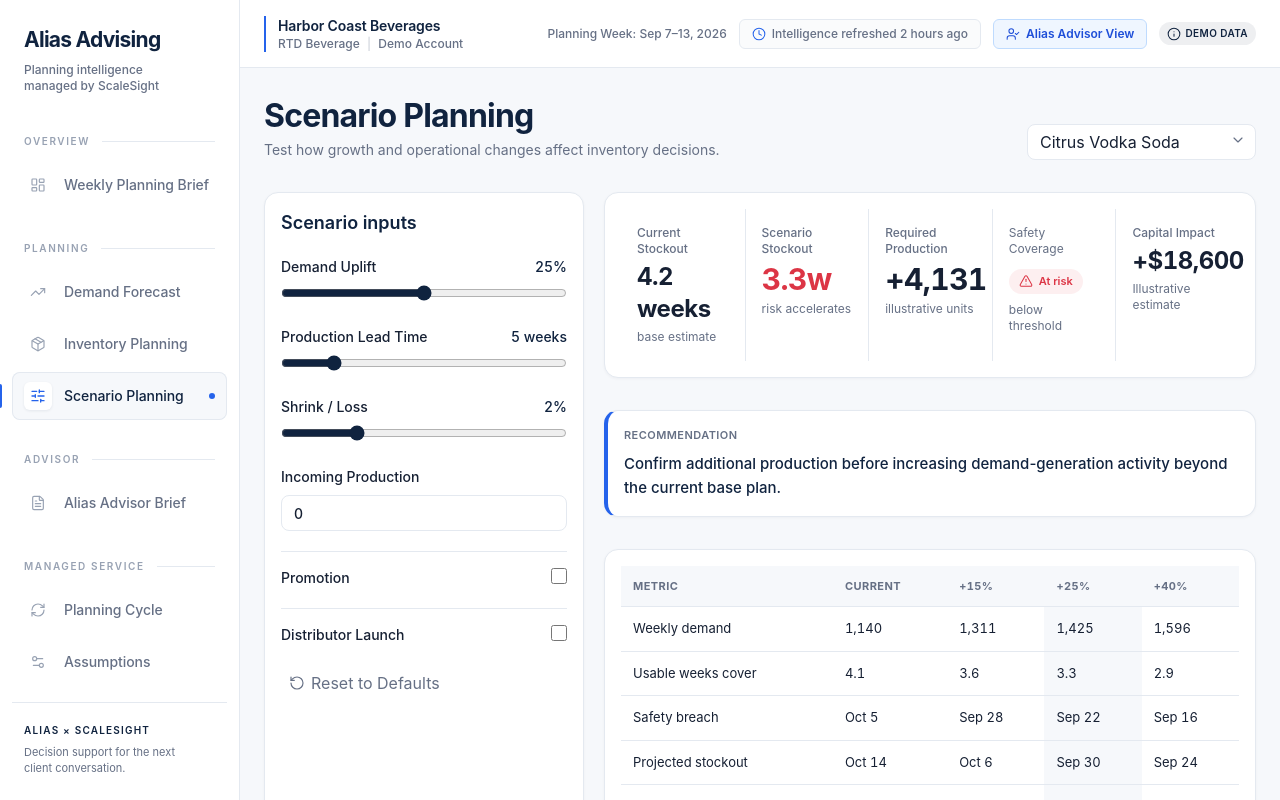
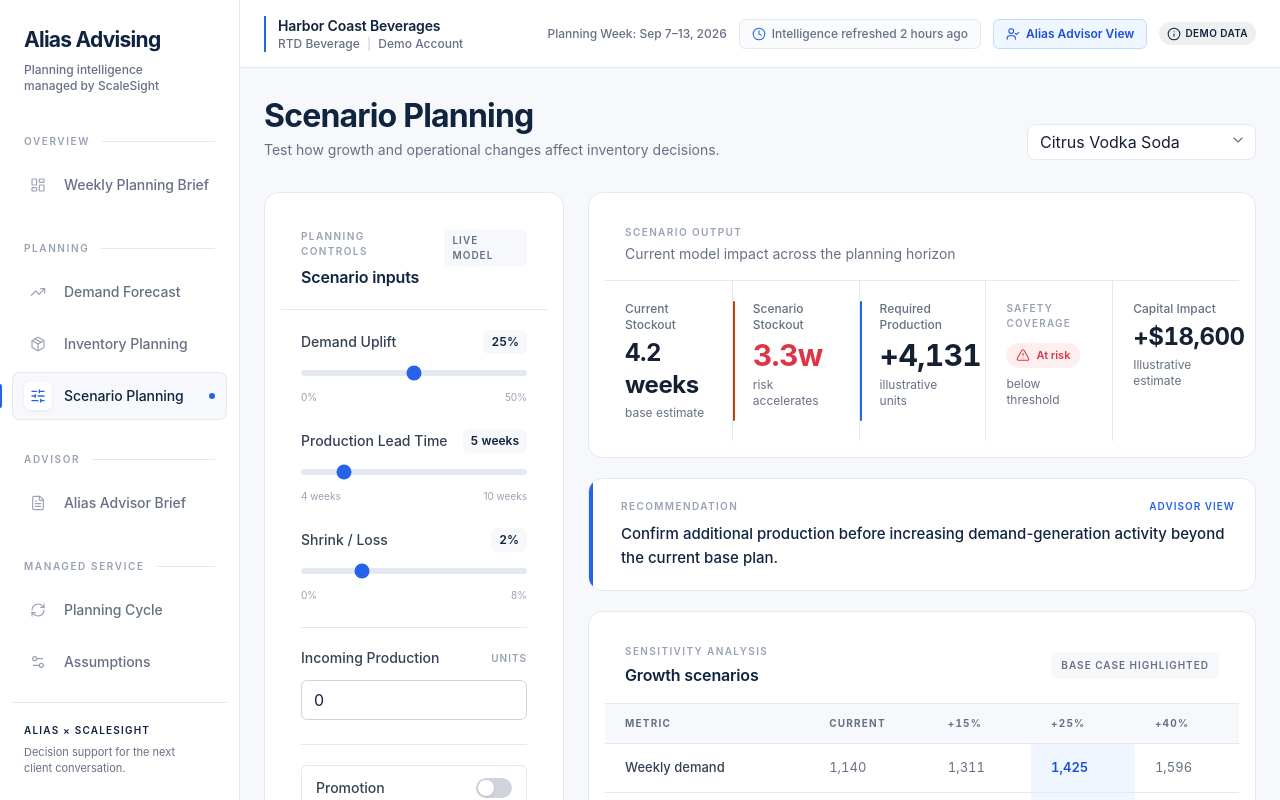
Before and after one commit to Mwahib001/Scalesight-Demo-Planning-Workspace, a Next.js app: page /scenario in a window 1280 px wide. Shown: the top 800 px of the page. Built offline with nearby package versions, Linux system fonts and the light colour scheme.

Commit message:
page scenario planning done

```diff
--- a/app/forecast/page.tsx
+++ b/app/forecast/page.tsx
@@ -1,2 +1,4 @@
 import { WorkspacePage } from "@/components/workspace-page";
-export default function ForecastPage() { return <WorkspacePage view="forecast" />; }
+export default function ForecastPage() {
+  return <WorkspacePage view="forecast" />;
+}
--- a/app/scenario/page.tsx
+++ b/app/scenario/page.tsx
@@ -1,2 +1,4 @@
 import { WorkspacePage } from "@/components/workspace-page";
-export default function ScenarioPage() { return <WorkspacePage view="scenario" />; }
+export default function ScenarioPage() {
+  return <WorkspacePage view="scenario" />;
+}
--- a/components/workspace-page.tsx
+++ b/components/workspace-page.tsx
@@ -613,38 +613,94 @@ function Forecast() {
         : "+12.4%";
   return (
     <>
+      <div className="space-y-6">
         <PageTitle
           title="Demand Forecast"
           subtitle="Forward demand by SKU with scenario-based planning."
           action={<SkuSelect />}
         />
-      <Card className="grid gap-4 sm:grid-cols-2 xl:grid-cols-5">
+
+        <Card className="overflow-hidden border-[#E4E9F0] bg-white p-0 shadow-none">
+          <div className="grid gap-0 sm:grid-cols-2 xl:grid-cols-5">
             {[
-          ["Next 4 Weeks", `${formatUnits(nextFour)} units`, ""],
-          ["Next 8 Weeks", `${formatUnits(nextEight)} units`, ""],
+              [
+                "Next 4 Weeks",
+                `${formatUnits(nextFour)} units`,
+                "near-term demand",
+              ],
+              [
+                "Next 8 Weeks",
+                `${formatUnits(nextEight)} units`,
+                "planning horizon",
+              ],
               ["Base Growth", growth, "planning assumption"],
               ["Upside Scenario", "+27.5%", "not a promise"],
               ["Confidence", "Moderate", "analyst-reviewed"],
             ].map(([label, value, detail], i) => (
               <div
-            className={`${i > 0 ? "border-t border-[#E4E9F0] pt-4 sm:border-t-0 sm:border-l sm:pl-4 xl:border-l xl:pl-4" : ""}`}
                 key={label}
-          >
-            <Metric label={label} value={value} detail={detail} primary />
-          </div>
-        ))}
+                className={`relative px-5 py-5 ${
+                  i > 0
+                    ? "border-t border-[#E4E9F0] sm:border-t-0 sm:border-l"
+                    : ""
+                }`}
+              >
+                {i === 2 && (
+                  <span
+                    aria-hidden
+                    className="absolute inset-y-5 left-0 hidden w-0.5 rounded-full bg-[#2563EB] sm:block"
+                  />
+                )}
+
+                <p className="text-[10px] font-semibold uppercase tracking-[0.14em] text-[#98A2B3]">
+                  {label}
+                </p>
+                <p className="mt-3 text-xl font-semibold tracking-[-0.025em] text-[#10233F]">
+                  {value}
+                </p>
+                <p className="mt-1 text-xs text-[#667085]">{detail}</p>
+              </div>
+            ))}
+          </div>
         </Card>
-      <Card className="space-section">
+
+        <Card className="overflow-hidden border-[#E4E9F0] bg-white p-0 shadow-none">
+          <div className="flex items-center justify-between border-b border-[#E4E9F0] px-5 py-4">
+            <div>
+              <p className="text-[10px] font-semibold uppercase tracking-[0.14em] text-[#98A2B3]">
+                Demand outlook
+              </p>
+              <h2 className="mt-1 text-base font-semibold tracking-[-0.01em] text-[#10233F]">
+                Forecast range by week
+              </h2>
+            </div>
+
+            <span className="hidden rounded-md border border-[#E4E9F0] bg-[#FAFBFC] px-2.5 py-1.5 text-[11px] font-medium text-[#667085] sm:inline-flex">
+              Citrus Vodka Soda
+            </span>
+          </div>
+
+          <div className="p-5">
             <ForecastChart />
+          </div>
         </Card>
-      <Card className="space-section">
-        <p className="text-sm leading-6">
-          Recent sales momentum is persistent enough to raise the base demand
-          assumption. Inventory coverage should therefore be evaluated against
-          the revised demand range rather than the previous flat-growth plan.
-        </p>
-        <div className="my-4 border-t border-[#E4E9F0]" />
-        <h2 className="text-lg font-semibold text-[#10233F]">
+
+        <Card className="border-[#E4E9F0] bg-white p-5 shadow-none">
+          <div className="grid gap-6 lg:grid-cols-[1.05fr_0.95fr] lg:gap-10">
+            <div>
+              <p className="text-[10px] font-semibold uppercase tracking-[0.14em] text-[#98A2B3]">
+                Advisor interpretation
+              </p>
+              <p className="mt-3 max-w-2xl text-sm leading-6 text-[#475467]">
+                Recent sales momentum is persistent enough to raise the base
+                demand assumption. Inventory coverage should therefore be
+                evaluated against the revised demand range rather than the
+                previous flat-growth plan.
+              </p>
+            </div>
+
+            <div className="border-t border-[#E4E9F0] pt-5 lg:border-l lg:border-t-0 lg:pl-8 lg:pt-0">
+              <h2 className="text-base font-semibold tracking-[-0.01em] text-[#10233F]">
                 Why the Citrus forecast changed
               </h2>
               <div className="mt-3">
@@ -657,8 +713,11 @@ function Forecast() {
                   ]}
                 />
               </div>
+            </div>
+          </div>
         </Card>
-      <div className="space-section">
+
+        <div className="border-t border-[#E4E9F0] pt-5">
           <div className="flex flex-wrap gap-2">
             {[
               "Conservative (+3%)",
@@ -667,17 +726,23 @@ function Forecast() {
               "Promotion (+40%)",
             ].map((item, i) => (
               <span
-              className={`rounded-lg border px-3 py-2 text-sm ${i === 1 ? "border-[#2563EB] bg-[#2563EB]/[.08] text-[#10233F]" : "border-[#E4E9F0]"}`}
                 key={item}
+                className={`rounded-md border px-3 py-2 text-xs font-medium transition-colors ${
+                  i === 1
+                    ? "border-[#2563EB] bg-[#EFF6FF] text-[#1D4ED8]"
+                    : "border-[#E4E9F0] bg-white text-[#667085]"
+                }`}
               >
                 {item}
               </span>
             ))}
           </div>
-        <p className="mt-3 text-xs text-[#667085]">
+
+          <p className="mt-3 text-xs leading-5 text-[#667085]">
             ScaleSight uses scenario planning to support decisions rather than
             relying on a single forecast.
           </p>
+        </div>
       </div>
     </>
   );
@@ -903,80 +968,195 @@ function Scenario() {
         subtitle="Test how growth and operational changes affect inventory decisions."
         action={<SkuSelect />}
       />
-      <div className="grid gap-5 xl:grid-cols-[320px_1fr]">
-        <Card>
-          <h2 className="text-lg font-semibold text-[#10233F]">
+
+      <div className="grid gap-6 xl:grid-cols-[300px_1fr]">
+        <Card className="h-fit border-[#E4E9F0] bg-white p-0 shadow-none">
+          <div className="border-b border-[#E4E9F0] px-5 py-5">
+            <div className="flex items-start justify-between gap-4">
+              <div>
+                <p className="text-[10px] font-semibold uppercase tracking-[0.14em] text-[#98A2B3]">
+                  Planning controls
+                </p>
+
+                <h2 className="mt-1.5 text-base font-semibold tracking-[-0.01em] text-[#10233F]">
                   Scenario inputs
                 </h2>
-          <div className="mt-5 space-y-5">
-            {slider(
+              </div>
+
+              <span className="rounded-md bg-[#F6F8FB] px-2 py-1 text-[10px] font-semibold uppercase tracking-[0.1em] text-[#667085]">
+                Live model
+              </span>
+            </div>
+          </div>
+
+          <div className="space-y-6 px-5 py-5">
+            {(
+              [
+                [
                   "Demand Uplift",
                   "growthRate",
                   0,
                   0.5,
                   0.01,
-              (value) => `${Math.round(value * 100)}%`,
-            )}
-            {slider(
+                  (value: number) => `${Math.round(value * 100)}%`,
+                ],
+                [
                   "Production Lead Time",
                   "leadTimeWeeks",
                   4,
                   10,
                   1,
-              (value) => `${value} weeks`,
-            )}
-            {slider(
+                  (value: number) => `${value} weeks`,
+                ],
+                [
                   "Shrink / Loss",
                   "shrinkRate",
                   0,
                   0.08,
                   0.01,
-              (value) => `${Math.round(value * 100)}%`,
-            )}
-            <label className="block text-sm font-medium">
+                  (value: number) => `${Math.round(value * 100)}%`,
+                ],
+              ] as const
+            ).map(([label, key, min, max, step, format]) => (
+              <label className="block" key={key}>
+                <span className="flex items-center justify-between gap-3">
+                  <span className="text-sm font-medium text-[#344054]">
+                    {label}
+                  </span>
+
+                  <span className="rounded-md bg-[#F6F8FB] px-2 py-1 text-xs font-semibold tabular-nums text-[#10233F]">
+                    {format(scenario[key])}
+                  </span>
+                </span>
+
+                <input
+                  className="mt-4 h-1.5 w-full cursor-pointer appearance-none rounded-full bg-[#E4E9F0] accent-[#2563EB]"
+                  type="range"
+                  min={min}
+                  max={max}
+                  step={step}
+                  value={scenario[key]}
+                  onChange={(event) =>
+                    updateScenario({
+                      [key]: Number(event.target.value),
+                    })
+                  }
+                />
+
+                <span className="mt-2 flex justify-between text-[10px] text-[#98A2B3]">
+                  <span>{format(min)}</span>
+                  <span>{format(max)}</span>
+                </span>
+              </label>
+            ))}
+
+            <label className="block border-t border-[#E4E9F0] pt-5">
+              <span className="flex items-center justify-between gap-3">
+                <span className="text-sm font-medium text-[#344054]">
                   Incoming Production
+                </span>
+
+                <span className="text-[10px] font-semibold uppercase tracking-[0.1em] text-[#98A2B3]">
+                  Units
+                </span>
+              </span>
+
               <input
-                className="mt-2 block h-9 w-full rounded-lg border border-[#E4E9F0] px-3"
+                className="mt-3 h-10 w-full rounded-md border border-[#D0D5DD] bg-white px-3 text-sm font-medium tabular-nums text-[#10233F] outline-none transition-colors placeholder:text-[#98A2B3] focus:border-[#2563EB] focus:ring-2 focus:ring-[#BFDBFE]"
                 type="number"
                 min="0"
                 max="50000"
                 value={scenario.incomingUnits}
                 onChange={(event) =>
-                  updateScenario({ incomingUnits: Number(event.target.value) })
+                  updateScenario({
+                    incomingUnits: Number(event.target.value),
+                  })
                 }
               />
             </label>
-            {[
+
+            <div className="space-y-3 border-t border-[#E4E9F0] pt-5">
+              {(
+                [
                   ["Promotion", "promotionEnabled"],
                   ["Distributor Launch", "distributorEnabled"],
-            ].map(([label, key]) => (
+                ] as const
+              ).map(([label, key]) => {
+                const checked = Boolean(scenario[key]);
+
+                return (
                   <label
-                className="flex justify-between border-t border-[#E4E9F0] pt-4 text-sm font-medium"
+                    className={`flex cursor-pointer items-center justify-between rounded-md border px-3.5 py-3 transition-colors ${
+                      checked
+                        ? "border-[#BFDBFE] bg-[#EFF6FF]"
+                        : "border-[#E4E9F0] bg-white hover:bg-[#FAFBFC]"
+                    }`}
                     key={key}
                   >
+                    <span className="text-sm font-medium text-[#344054]">
                       {label}
+                    </span>
+
+                    <span
+                      className={`relative h-5 w-9 rounded-full transition-colors ${
+                        checked ? "bg-[#2563EB]" : "bg-[#D0D5DD]"
+                      }`}
+                    >
                       <input
                         type="checkbox"
-                  className="h-4 w-4 accent-[#10233F]"
-                  checked={Boolean(
-                    scenario[key as "promotionEnabled" | "distributorEnabled"],
-                  )}
+                        className="peer sr-only"
+                        checked={checked}
                         onChange={(event) =>
-                    updateScenario({ [key]: event.target.checked })
-                  }
-                />
+                          updateScenario({
+                            [key]: event.target.checked,
+                          })
+                        }
+                      />
+
+                      <span
+                        aria-hidden
+                        className={`absolute top-0.5 h-4 w-4 rounded-full bg-white shadow-sm transition-transform ${
+                          checked ? "translate-x-[18px]" : "translate-x-0.5"
+                        }`}
+                      />
+                    </span>
                   </label>
-            ))}
-            <Button variant="tertiary" onClick={resetScenario} className="px-0">
-              <RotateCcw size={16} strokeWidth={1.75} />
+                );
+              })}
+            </div>
+
+            <Button
+              variant="tertiary"
+              onClick={resetScenario}
+              className="w-full justify-center border border-[#E4E9F0] px-3 py-2.5 text-[#667085] hover:border-[#CBD5E1] hover:bg-[#FAFBFC] hover:text-[#10233F]"
+            >
+              <RotateCcw size={15} strokeWidth={1.75} />
               Reset to Defaults
             </Button>
           </div>
         </Card>
-        <div>
-          <Card className="grid gap-0 p-0 sm:grid-cols-2 xl:grid-cols-5">
+
+        <div className="min-w-0 space-y-5">
+          <Card className="overflow-hidden border-[#E4E9F0] bg-white p-0 shadow-none">
+            <div className="border-b border-[#E4E9F0] px-5 py-4">
+              <p className="text-[10px] font-semibold uppercase tracking-[0.14em] text-[#98A2B3]">
+                Scenario output
+              </p>
+
+              <p className="mt-1 text-sm text-[#667085]">
+                Current model impact across the planning horizon
+              </p>
+            </div>
+
+            <div className="grid gap-0 sm:grid-cols-2 xl:grid-cols-5">
               {[
-              ["Current Stockout", "4.2 weeks", "base estimate", false, false],
+                [
+                  "Current Stockout",
+                  "4.2 weeks",
+                  "base estimate",
+                  false,
+                  false,
+                ],
                 [
                   "Scenario Stockout",
                   displayCover(metrics.cover),
@@ -1001,16 +1181,35 @@ function Scenario() {
                 ],
               ].map(([label, value, detail, primary, danger], i) => (
                 <div
-                className={`${i > 0 ? "border-t border-[#E4E9F0] p-4 sm:border-t-0 sm:border-l" : "p-4"}`}
+                  className={`relative p-5 ${
+                    i > 0
+                      ? "border-t border-[#E4E9F0] sm:border-t-0 sm:border-l"
+                      : ""
+                  }`}
                   key={String(label)}
                 >
+                  {Boolean(primary) && (
+                    <span
+                      aria-hidden
+                      className={`absolute inset-y-5 left-0 hidden w-0.5 rounded-full sm:block ${
+                        Boolean(danger) ? "bg-[#B54708]" : "bg-[#2563EB]"
+                      }`}
+                    />
+                  )}
+
                   {label === "Safety Coverage" ? (
                     <>
-                    <p className="text-xs text-[#667085]">{label}</p>
+                      <p className="text-[10px] font-semibold uppercase tracking-[0.12em] text-[#98A2B3]">
+                        {label}
+                      </p>
+
                       <div className="mt-3">
                         <RiskBadge risk={metrics.risk} label="At risk" />
                       </div>
-                    <p className="mt-2 text-xs text-[#667085]">{detail}</p>
+
+                      <p className="mt-2 text-xs text-[#667085]">
+                        {String(detail)}
+                      </p>
                     </>
                   ) : (
                     <Metric
@@ -1023,40 +1222,94 @@ function Scenario() {
                   )}
                 </div>
               ))}
+            </div>
           </Card>
-          <Card className="space-section border-l-4 border-l-[#2563EB]">
-            <p className="text-[11px] font-semibold uppercase tracking-[.04em] text-[#667085]">
+
+          <Card className="relative overflow-hidden border-[#E4E9F0] bg-white p-5 shadow-none">
+            <span
+              aria-hidden
+              className="absolute inset-y-0 left-0 w-1 bg-[#2563EB]"
+            />
+
+            <div className="pl-3">
+              <div className="flex items-center justify-between gap-4">
+                <p className="text-[10px] font-semibold uppercase tracking-[0.14em] text-[#98A2B3]">
                   Recommendation
                 </p>
-            <p className="mt-2 text-[15px] font-medium leading-6 text-[#10233F]">
+
+                <span className="text-[10px] font-semibold uppercase tracking-[0.1em] text-[#2563EB]">
+                  Advisor view
+                </span>
+              </div>
+
+              <p className="mt-2 max-w-3xl text-[15px] font-medium leading-6 text-[#10233F]">
                 {recommendation}
               </p>
+            </div>
           </Card>
-          <Card className="space-section overflow-hidden p-0">
-            <table className="w-full text-left text-[13px] tabular-nums">
-              <thead className="bg-[#F6F8FB] text-[11px] uppercase tracking-[.04em] text-[#667085]">
+
+          <Card className="overflow-hidden border-[#E4E9F0] bg-white p-0 shadow-none">
+            <div className="flex items-center justify-between border-b border-[#E4E9F0] px-5 py-4">
+              <div>
+                <p className="text-[10px] font-semibold uppercase tracking-[0.14em] text-[#98A2B3]">
+                  Sensitivity analysis
+                </p>
+
+                <h2 className="mt-1 text-base font-semibold tracking-[-0.01em] text-[#10233F]">
+                  Growth scenarios
+                </h2>
+              </div>
+
+              <span className="hidden rounded-md bg-[#F6F8FB] px-2.5 py-1.5 text-[10px] font-semibold uppercase tracking-[0.1em] text-[#667085] sm:inline-flex">
+                Base case highlighted
+              </span>
+            </div>
+
+            <div className="overflow-x-auto">
+              <table className="w-full min-w-[620px] text-left text-[13px] tabular-nums">
+                <thead className="bg-[#F6F8FB] text-[10px] font-semibold uppercase tracking-[0.12em] text-[#667085]">
                   <tr>
-                  {["Metric", "Current", "+15%", "+25%", "+40%"].map((item) => (
-                    <th className="p-3" key={item}>
+                    {["Metric", "Current", "+15%", "+25%", "+40%"].map(
+                      (item) => (
+                        <th className="whitespace-nowrap px-5 py-3" key={item}>
                           {item}
                         </th>
-                  ))}
+                      ),
+                    )}
                   </tr>
                 </thead>
+
                 <tbody>
                   {[
                     ["Weekly demand", "1,140", "1,311", "1,425", "1,596"],
                     ["Usable weeks cover", "4.1", "3.6", "3.3", "2.9"],
                     ["Safety breach", "Oct 5", "Sep 28", "Sep 22", "Sep 16"],
-                  ["Projected stockout", "Oct 14", "Oct 6", "Sep 30", "Sep 24"],
+                    [
+                      "Projected stockout",
+                      "Oct 14",
+                      "Oct 6",
+                      "Sep 30",
+                      "Sep 24",
+                    ],
                     ["Required production", "1,800", "2,050", "2,400", "3,100"],
                     ["Risk level", "High", "High", "High", "Critical"],
                   ].map((row) => (
-                  <tr className="border-t border-[#E4E9F0]" key={row[0]}>
+                    <tr
+                      className="border-t border-[#E4E9F0] transition-colors hover:bg-[#FAFBFC]"
+                      key={row[0]}
+                    >
                       {row.map((item, i) => (
                         <td
-                        className={`p-3 ${i === 3 ? "bg-[#F6F8FB]" : ""}`}
-                        key={item}
+                          className={`px-5 py-3.5 ${
+                            i === 0
+                              ? "font-medium text-[#344054]"
+                              : i === 3
+                                ? "bg-[#EFF6FF] font-semibold text-[#1D4ED8]"
+                                : item === "Critical"
+                                  ? "font-semibold text-[#B54708]"
+                                  : "text-[#667085]"
+                          }`}
+                          key={`${row[0]}-${item}`}
                         >
                           {item}
                         </td>
@@ -1065,6 +1318,7 @@ function Scenario() {
                   ))}
                 </tbody>
               </table>
+            </div>
           </Card>
         </div>
       </div>
```
Lines whose indentation alone changed are shown as unchanged.
